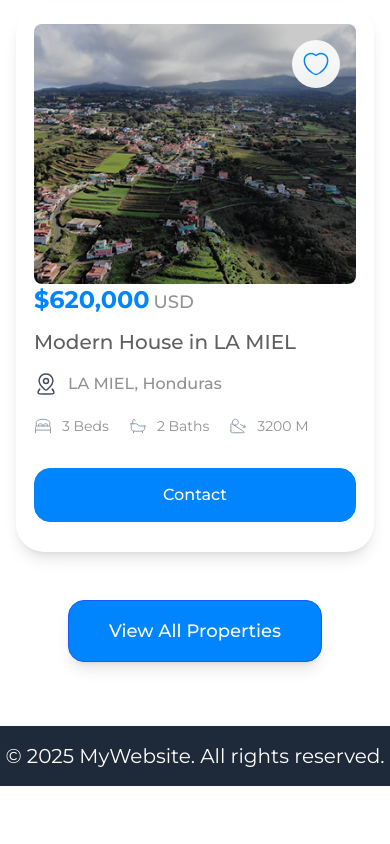
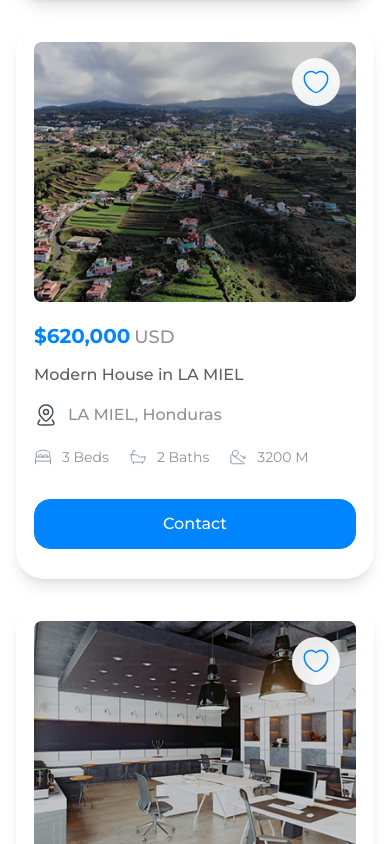
Before and after one commit to dev-abib/johndox-frontend, a Next.js app: page / in a window 390 px wide. Shown: the part 2174-3018 px from the top of the page. Before the commit the page ends 2960 px from the top, so only its background shows below. Built offline with nearby package versions, Linux system fonts and the light colour scheme.

Commit message:
complete the responsive

```diff
--- a/src/Components/PageComponents/mainPages/Home/Featured.tsx
+++ b/src/Components/PageComponents/mainPages/Home/Featured.tsx
@@ -1,5 +1,7 @@
 "use client";
 
+import Image from "next/image";
+import React, { useState } from "react";
 import Container from "@/Components/Common/Container";
 import { Featuredata } from "@/Components/Data/data";
 import {
@@ -9,18 +11,14 @@ import {
   Favourite,
   Location,
 } from "@/Components/Svg/SvgContainer";
-import Image from "next/image";
-import React, { useState } from "react";
 
 const Featured = () => {
   const [showAll, setShowAll] = useState(false);
-
-  const displayedProperties = showAll ? Featuredata : Featuredata.slice(0, 3);
+  const displayedProperties = showAll ? Featuredata : Featuredata.slice(0, 6);
 
   return (
     <section className="py-16 md:py-24 lg:py-[150px]">
       <Container>
-        {/* Section Header */}
         <div className="text-center mb-12 lg:mb-16">
           <h2 className="font-medium text-black text-3xl sm:text-4xl lg:text-[38px]">
             Featured Properties
@@ -31,7 +29,7 @@ const Featured = () => {
           </p>
         </div>
 
-        <div className="grid grid-cols-1 sm:grid-cols-2 lg:grid-cols-3 gap-6 lg:gap-11">
+        <div className="grid grid-cols-1 sm:grid-cols-2 lg:grid-cols-3 gap-6 xl:gap-11">
           {displayedProperties.map((item, index) => (
             <div
               key={index}
@@ -53,21 +51,21 @@ const Featured = () => {
                 </div>
               </div>
 
-              <div className="">
-                <h3 className="text-2xl lg:text-[28px] font-bold text-[#0085FF]">
+              <div className="mt-5">
+                <h3 className=" text-xl lg:text-2xl xl:text-[28px] font-bold text-[#0085FF]">
                   {item.price.replace(" USD", "")}
                   <span className="text-lg lg:text-[18px] font-medium text-[#919191] pl-1">
                     USD
                   </span>
                 </h3>
 
-                <h4 className="text-xl lg:text-[24px] font-medium text-[#5F5F5F] mt-3 line-clamp-2">
+                <h4 className="text-base lg:text-lg xl:text-[24px] font-medium text-[#5F5F5F] mt-3 line-clamp-2">
                   {item.title}
                 </h4>
 
                 <div className="flex items-center gap-2.5 mt-4">
                   <Location />
-                  <p className="text-base lg:text-[18px] font-medium text-[#919191]">
+                  <p className="text-base lg:text-lg xl:text-[18px] font-medium text-[#919191]">
                     {item.location}
                   </p>
                 </div>
@@ -85,7 +83,7 @@ const Featured = () => {
                   ))}
                 </div>
 
-                <button className="mt-8 w-full bg-[#0085FF] text-white font-medium text-base lg:text-lg py-3.5 lg:py-4 rounded-2xl hover:bg-transparent hover:text-[#0085FF] border border-[#0085FF] transition-all duration-300 cursor-pointer">
+                <button className="mt-8 w-full bg-[#0085FF] text-white font-medium text-base lg:text-lg py-3 xl:py-4 rounded-2xl hover:bg-transparent hover:text-[#0085FF] border border-[#0085FF] transition-all duration-300 cursor-pointer">
                   Contact
                 </button>
               </div>
@@ -93,12 +91,11 @@ const Featured = () => {
           ))}
         </div>
 
-        {/* View All Button - Only show if not all are displayed */}
-        {!showAll && Featuredata.length > 3 && (
+        {!showAll && Featuredata.length > 6 && (
           <div className="text-center mt-12 lg:mt-16">
             <button
               onClick={() => setShowAll(true)}
-              className="inline-flex items-center gap-3 bg-[#0085FF] text-white font-medium text-lg px-10 py-4 rounded-2xl transition-colors duration-300 shadow-lg hover:shadow-xl cursor-pointer hover:bg-transparent hover:text-black border border-blue-600"
+              className="inline-flex items-center gap-3 bg-[#0085FF] text-white font-medium text-lg px-10 xl:py-4 py-3 rounded-2xl transition-colors duration-300 shadow-lg hover:shadow-xl cursor-pointer hover:bg-transparent hover:text-black border border-blue-600"
             >
               View All Properties
             </button>
```
